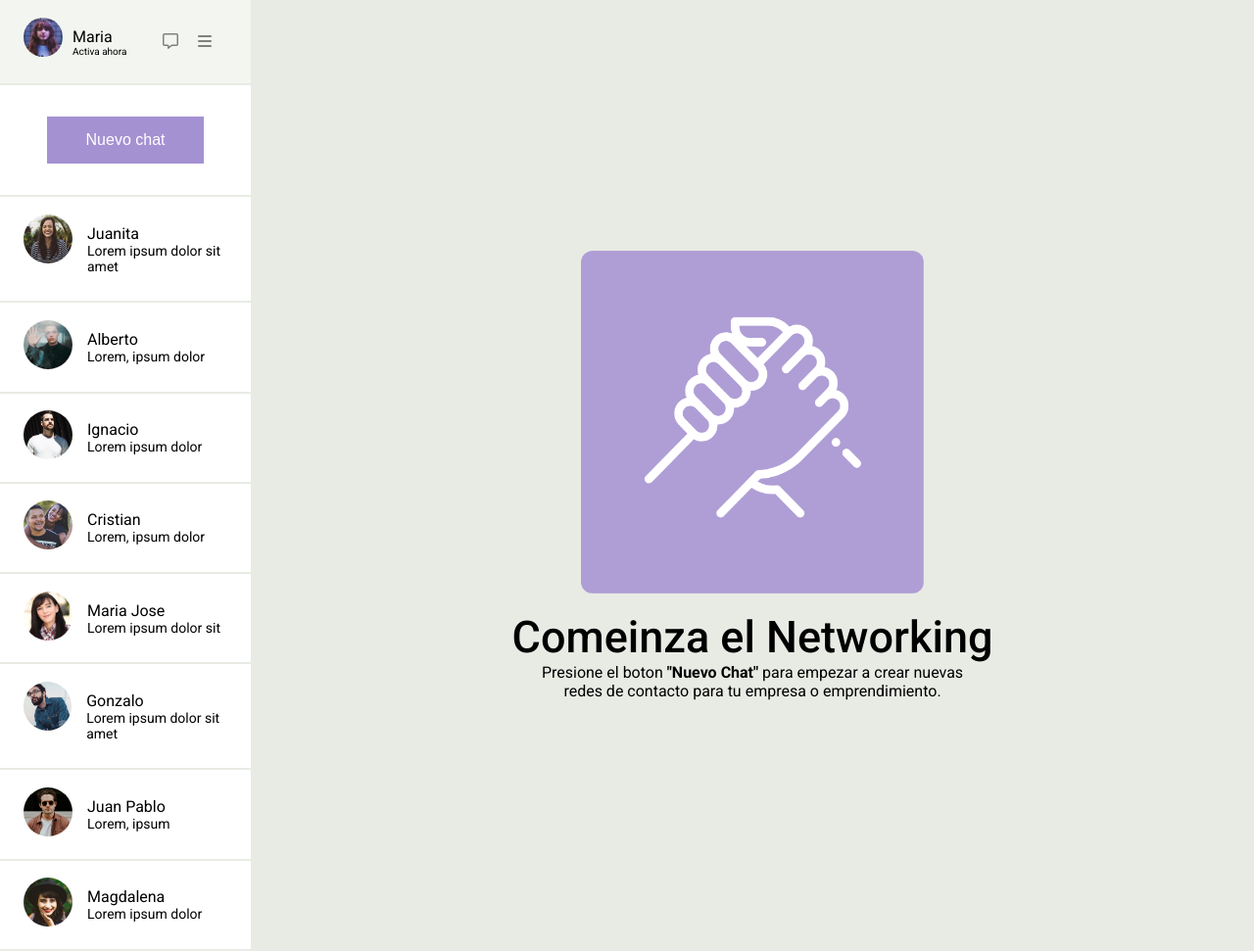
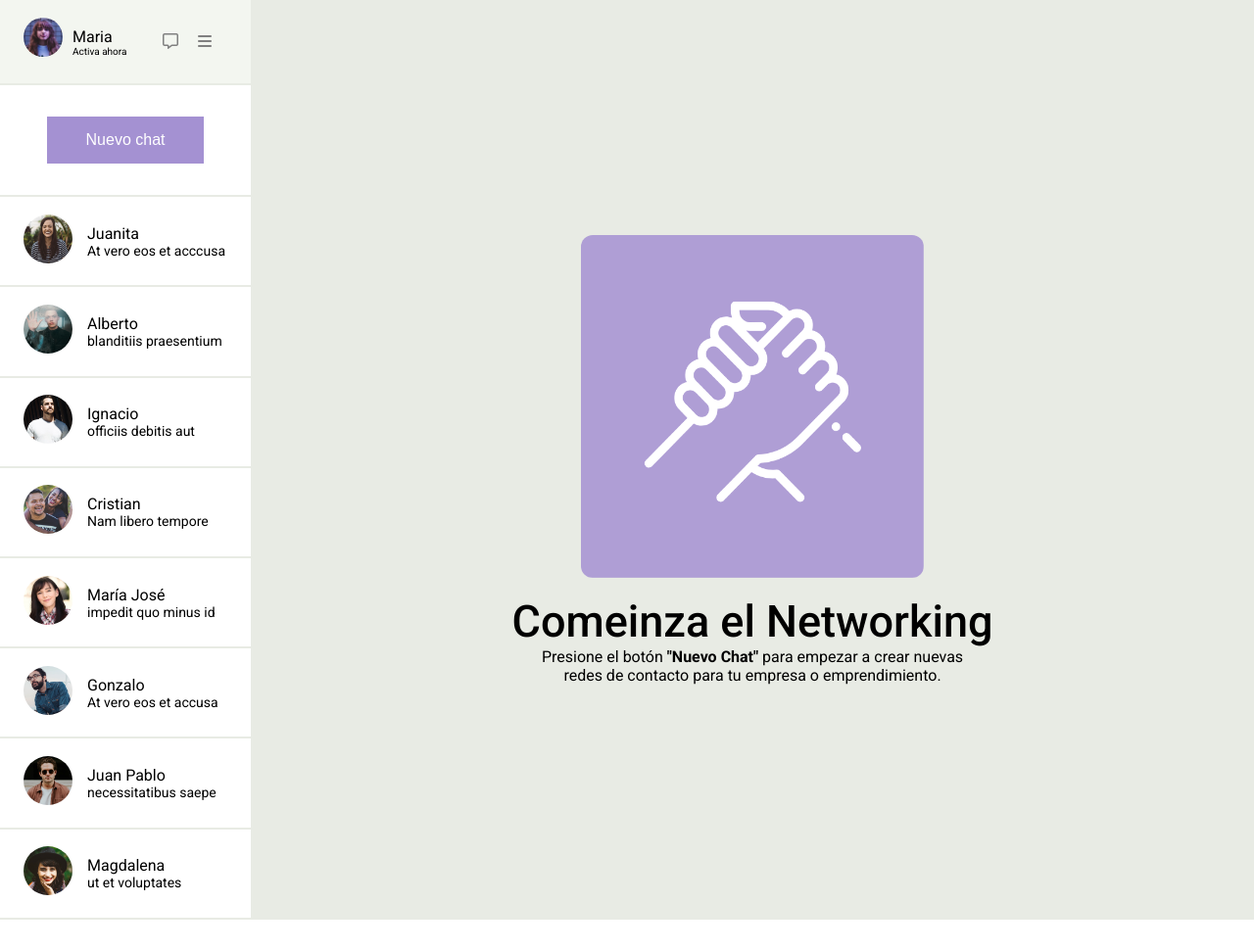
Before and after one commit to JesusRojasn/flexbox, a plain HTML site: page index.html in a window 1280 px wide. Shown: the whole page at 98% size. After the commit the page ends 939 px from the top, so only its background shows below. Drawn offline with Linux system fonts and the light colour scheme.

Commit message:
fix: ortografia

```diff
--- a/index.html
+++ b/index.html
@@ -47,7 +47,7 @@
             />
             <ul>
               <li id="name">Juanita</li>
-              <li>Lorem ipsum dolor sit amet</li>
+              <li>At vero eos et acccusa</li>
             </ul>
           </div>
         </div>
@@ -61,7 +61,7 @@
             />
             <ul>
               <li id="name">Alberto</li>
-              <li>Lorem, ipsum dolor</li>
+              <li>blanditiis praesentium</li>
             </ul>
           </div>
         </div>
@@ -75,7 +75,7 @@
             />
             <ul>
               <li id="name">Ignacio</li>
-              <li>Lorem ipsum dolor</li>
+              <li>officiis debitis aut</li>
             </ul>
           </div>
         </div>
@@ -89,7 +89,7 @@
             />
             <ul>
               <li id="name">Cristian</li>
-              <li>Lorem, ipsum dolor</li>
+              <li>Nam libero tempore</li>
             </ul>
           </div>
         </div>
@@ -102,8 +102,8 @@
               height="50"
             />
             <ul>
-              <li id="name">Maria Jose</li>
-              <li>Lorem ipsum dolor sit</li>
+              <li id="name">María José</li>
+              <li>impedit quo minus id</li>
             </ul>
           </div>
         </div>
@@ -117,7 +117,7 @@
             />
             <ul>
               <li id="name">Gonzalo</li>
-              <li>Lorem ipsum dolor sit amet</li>
+              <li>At vero eos et accusa</li>
             </ul>
           </div>
         </div>
@@ -131,7 +131,7 @@
             />
             <ul>
               <li id="name">Juan Pablo</li>
-              <li>Lorem, ipsum</li>
+              <li>necessitatibus saepe</li>
             </ul>
           </div>
         </div>
@@ -145,7 +145,7 @@
             />
             <ul>
               <li id="name">Magdalena</li>
-              <li>Lorem ipsum dolor</li>
+              <li>ut et voluptates</li>
             </ul>
           </div>
         </div>
@@ -159,7 +159,7 @@
         />
         <p><span>Comeinza el Networking</span></p>
         <p>
-          Presione el boton <strong>"Nuevo Chat"</strong> para empezar a crear
+          Presione el botón <strong>"Nuevo Chat"</strong> para empezar a crear
           nuevas
         </p>
         <p>redes de contacto para tu empresa o emprendimiento.</p>
```
